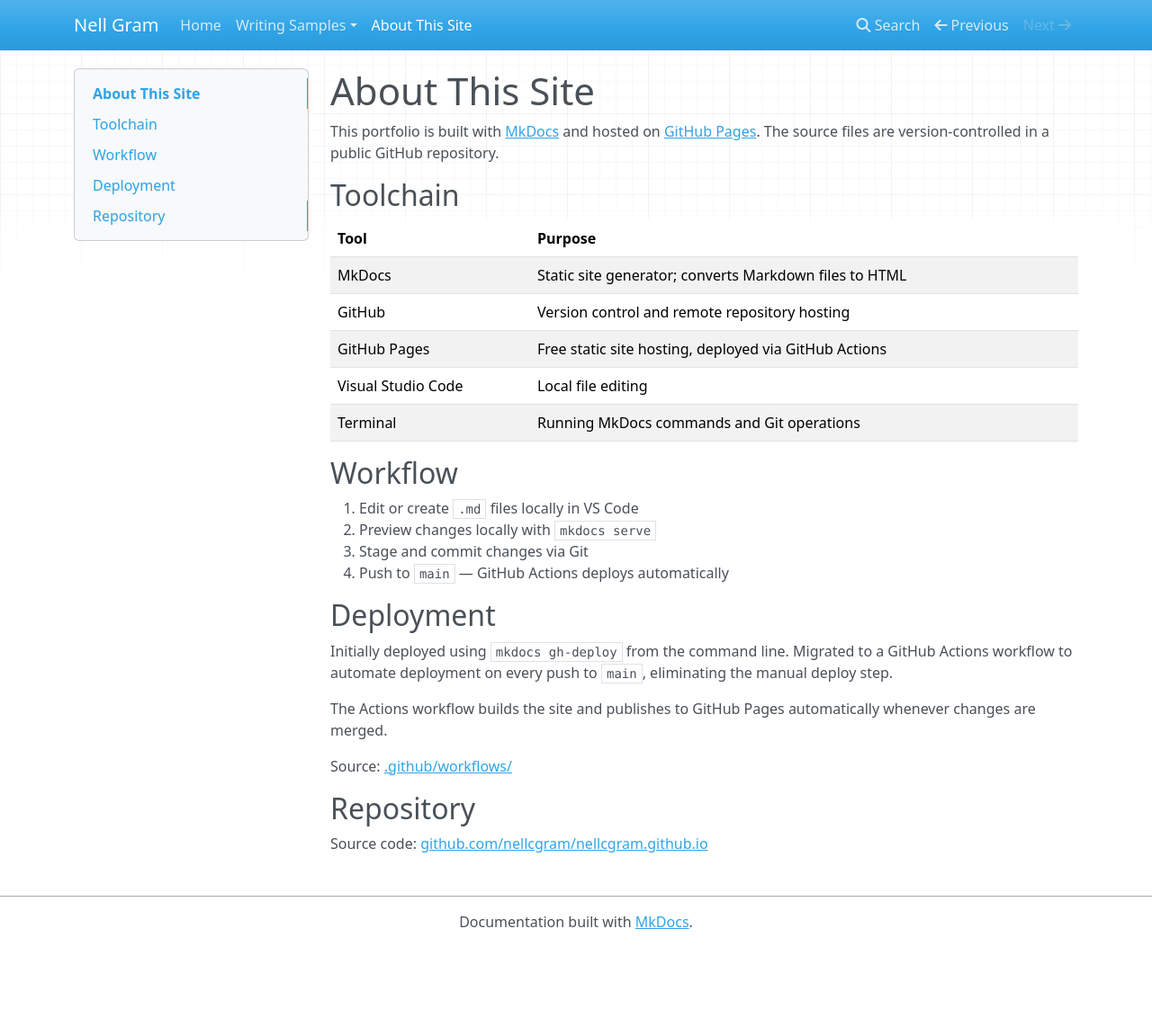
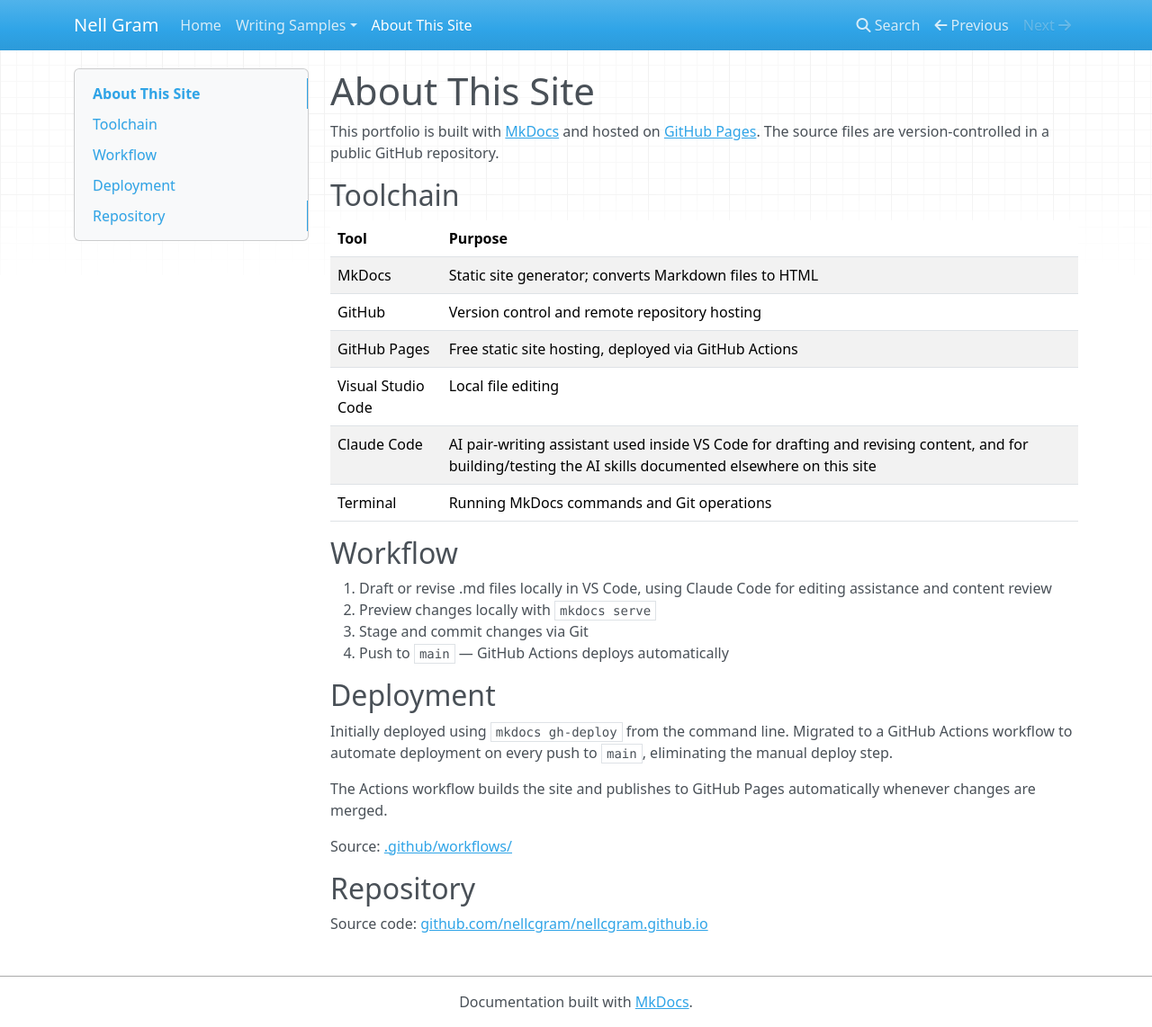
Before and after one commit to nellcgram/nellcgram.github.io, an MkDocs documentation site: the page built from docs/about-this-site.md, in a window 1280 px wide and 1142 px high. Shown: the whole window at 90% size. Built offline with MkDocs 1.6.1, drawn with Linux system fonts in a browser that asks for light colours; nearby versions of some CDN libraries.

Commit message:
Update about-this-site.md to reflect using Claude Code
- I now use Claude to build AI skills

```diff
--- a/docs/about-this-site.md
+++ b/docs/about-this-site.md
@@ -12,11 +12,12 @@ in a public GitHub repository.
 | GitHub | Version control and remote repository hosting |
 | GitHub Pages | Free static site hosting, deployed via GitHub Actions |
 | Visual Studio Code | Local file editing |
+| Claude Code | AI pair-writing assistant used inside VS Code for drafting and revising content, and for building/testing the AI skills documented elsewhere on this site |
 | Terminal | Running MkDocs commands and Git operations |
 
 ## Workflow
 
-1. Edit or create `.md` files locally in VS Code
+1. Draft or revise .md files locally in VS Code, using Claude Code for editing assistance and content review
 2. Preview changes locally with `mkdocs serve`
 3. Stage and commit changes via Git
 4. Push to `main` — GitHub Actions deploys automatically
@@ -31,7 +32,6 @@ The Actions workflow builds the site and publishes to GitHub Pages automatically
 whenever changes are merged.
 
 Source: [.github/workflows/](https://github.com/nellcgram/nellcgram.github.io/tree/main/.github/workflows)
-
 ## Repository
 
 Source code: [github.com/nellcgram/nellcgram.github.io](https://github.com/nellcgram/nellcgram.github.io)
```
